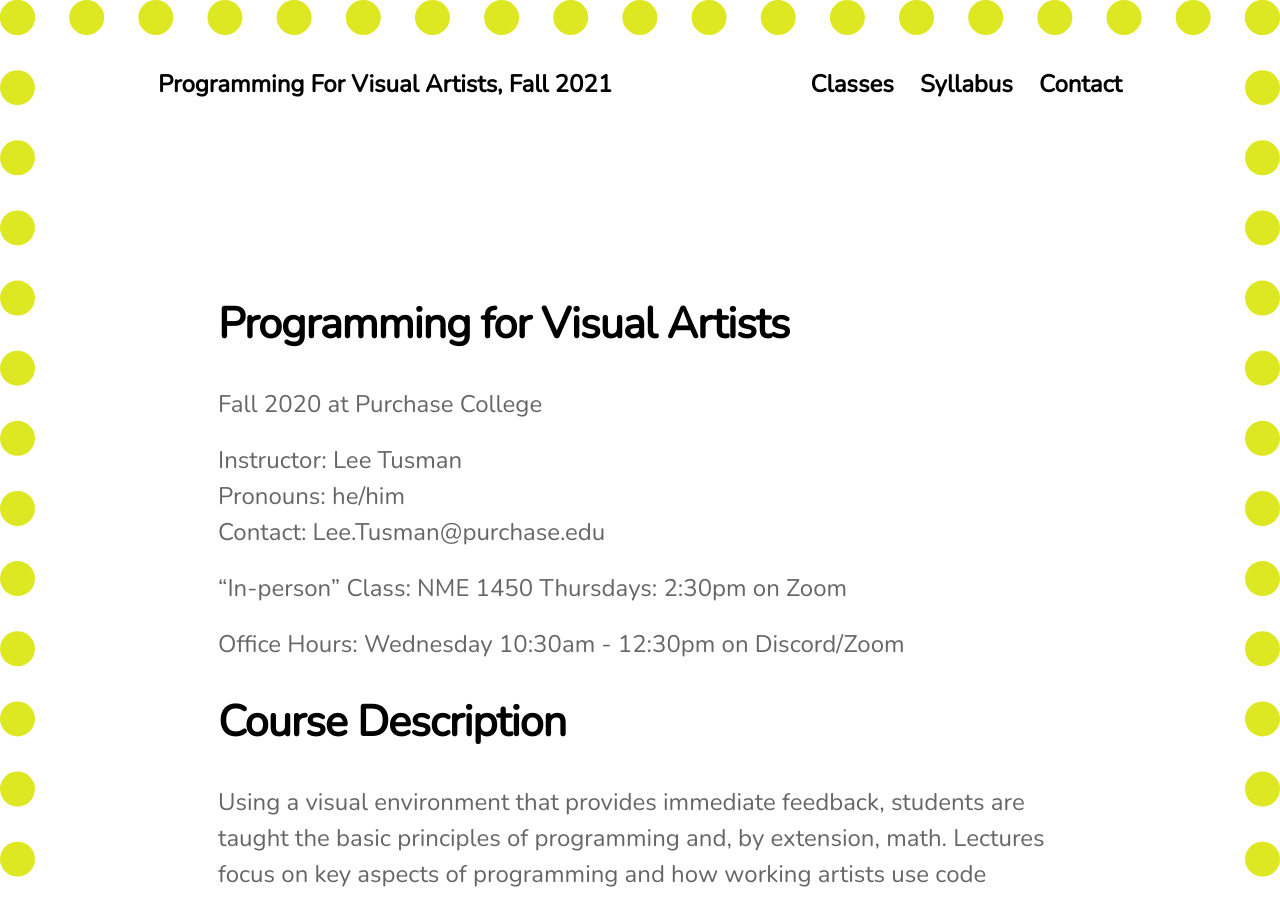
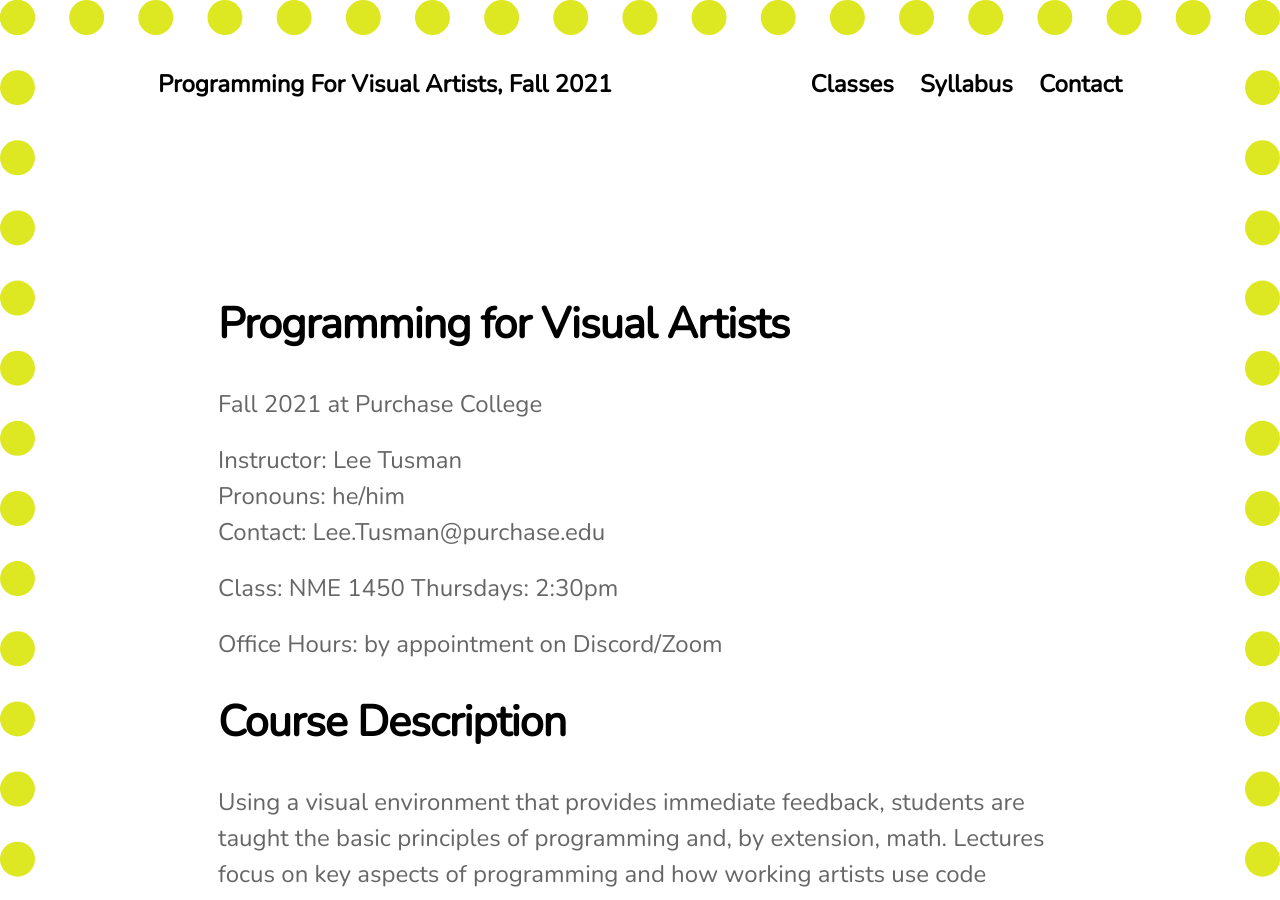
Before and after one commit to lee2sman/p4va_fall2021, a Jekyll site: the page built from pages/syllabus.md, in a window 1280 px wide and 900 px high. Built offline with Jekyll 4.4.1, drawn with Linux system fonts in a browser that asks for light colours; nearby versions of some CDN libraries.

Commit message:
general year updates

```diff
--- a/pages/syllabus.md
+++ b/pages/syllabus.md
@@ -5,15 +5,15 @@ title: Syllabus
 
 # Programming for Visual Artists
 
-Fall 2020 at Purchase College
+Fall 2021 at Purchase College
 
 Instructor: Lee Tusman
 Pronouns: he/him
 Contact: Lee.Tusman@purchase.edu
 
-"In-person" Class: NME 1450  Thursdays: 2:30pm on Zoom
+Class: NME 1450  Thursdays: 2:30pm
 
-Office Hours: Wednesday 10:30am - 12:30pm on Discord/Zoom
+Office Hours: by appointment on Discord/Zoom
 
 # Course Description
 
```
